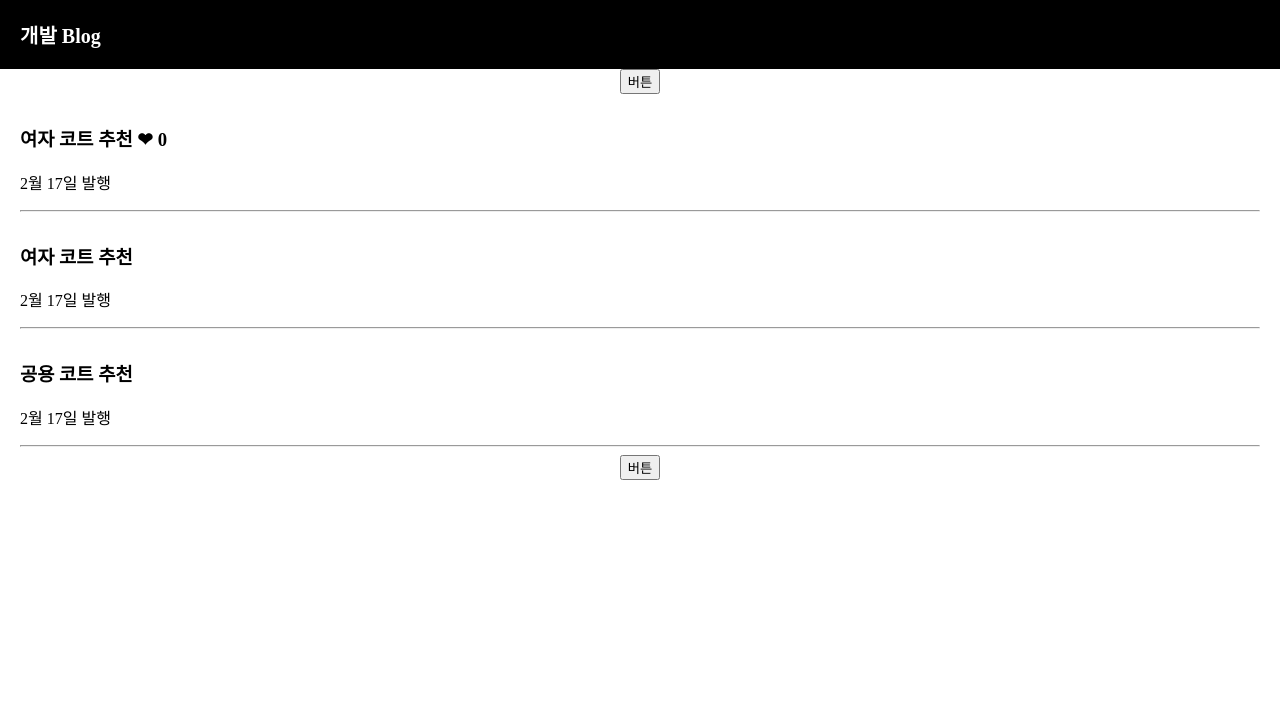
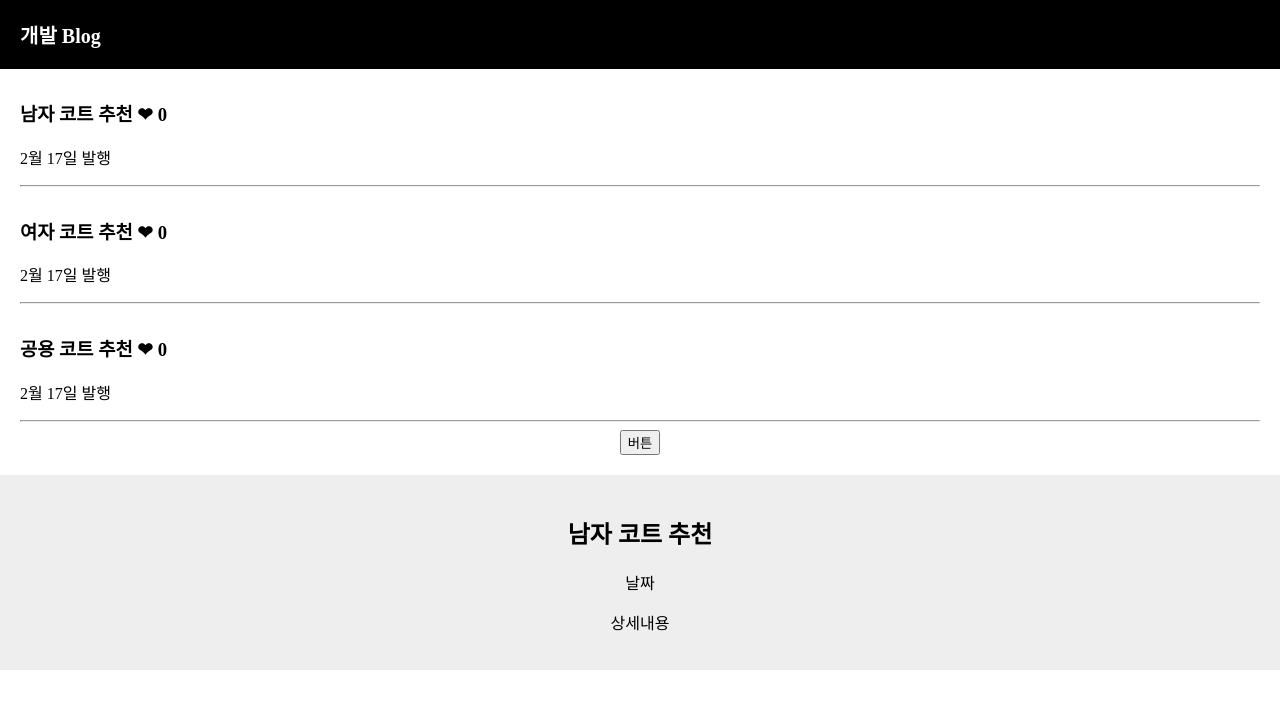
Before and after one commit to WonTaeJang/-, a React (Create React App) app in the folder React/blog/: page / in a window 1280 px wide. Both pictures are taken after a click on the button "버튼". Shown: the top 708 px of the page. Built offline with nearby package versions, Linux system fonts and the light colour scheme.

Commit message:
React props 응용

```diff
--- a/React/blog/src/App.js
+++ b/React/blog/src/App.js
@@ -5,8 +5,8 @@ import './App.css';
 // react는 html 대신 jsx라는 문법을 사용
 // 리액트에서 데이터 바인딩을 쉽게 할 수 있다.
 function App() {
-  let posts = '강남 고기 맛집';
   let [따봉, 따봉변경] = useState(0);
+  let [누른제목, 누른제목변경] = useState(0);
   let [modal, modal변경] = useState(false);
 
   // state:
@@ -16,11 +16,11 @@ function App() {
   // state에 데이터 저장해놓은 이유 : state는 변경되면 HTML이 자동으로 재렌더링이 됩니다.
   let [글제목, 글제목변경] = useState(['남자 코트 추천', '여자 코트 추천', '공용 코트 추천']);
 
-  function 제목바꾸기() {
-    var newArray = [...글제목];
-    newArray[0] = '여자 코트 추천';
-    글제목변경(newArray)
-  }
+  // function 제목바꾸기() {
+  //   var newArray = [...글제목];
+  //   newArray[0] = '여자 코트 추천';
+  //   글제목변경(newArray)
+  // }
 
   return (
     <div className="App">
@@ -29,25 +29,18 @@ function App() {
         {/* camelCase로 '-'는 뺄셈으로 인식하기 때문에 뒤단어를 대문자로 써야한다. */}
         <div>개발 Blog</div>
       </div>
-      <button onClick={제목바꾸기}>버튼</button>
-      <div className="list">
-        <h3>{글제목[0]} <span onClick={() => { 따봉변경(따봉 + 1) }}>❤</span> {따봉} </h3>
-        <p>2월 17일 발행</p>
-        <hr></hr>
-      </div>
 
-      <div className="list">
-        <h3>{글제목[1]}</h3>
-        <p>2월 17일 발행</p>
-        <hr></hr>
-      </div>
-
-      <div className="list">
-        <h3 onClick={() => { modal변경(true) }}>{글제목[2]}</h3>
-        <p>2월 17일 발행</p>
-
-        <hr></hr>
-      </div>
+      {
+        글제목.map(function (글, i) {
+          return (
+          <div className="list">
+            <h3 onClick={()=>{누른제목변경(i)}}>{글} <span onClick={() => { 따봉변경(따봉 + 1) }}>❤</span> {따봉} </h3>
+            <p>2월 17일 발행</p>
+            <hr></hr>
+          </div>
+          )
+        })
+      }
 
       <button onClick={()=>{modal변경(!modal)}}>버튼</button>
 
@@ -62,7 +55,7 @@ function App() {
         // 모달창도 state데이터를 이용해서 관리한다.
         // 부모 컴포넌트는 자식 컴포넌트에 state를 전달할 수 있다.
         // props <자식컴포넌트 작명={state명}>
-        modal === true ?  <Modal 글제목={글제목}/> : null
+        modal === true ?  <Modal 글제목={글제목} 누른제목={누른제목}/> : null
       }
 
     </div>
@@ -75,7 +68,7 @@ function Modal(props) {
     <>
       <div>
         <div className='modal'>
-          <h2>{props.글제목[0]}</h2>
+          <h2>{props.글제목[props.누른제목]}</h2>
           <p>날짜</p>
           <p>상세내용</p>
         </div>
```
